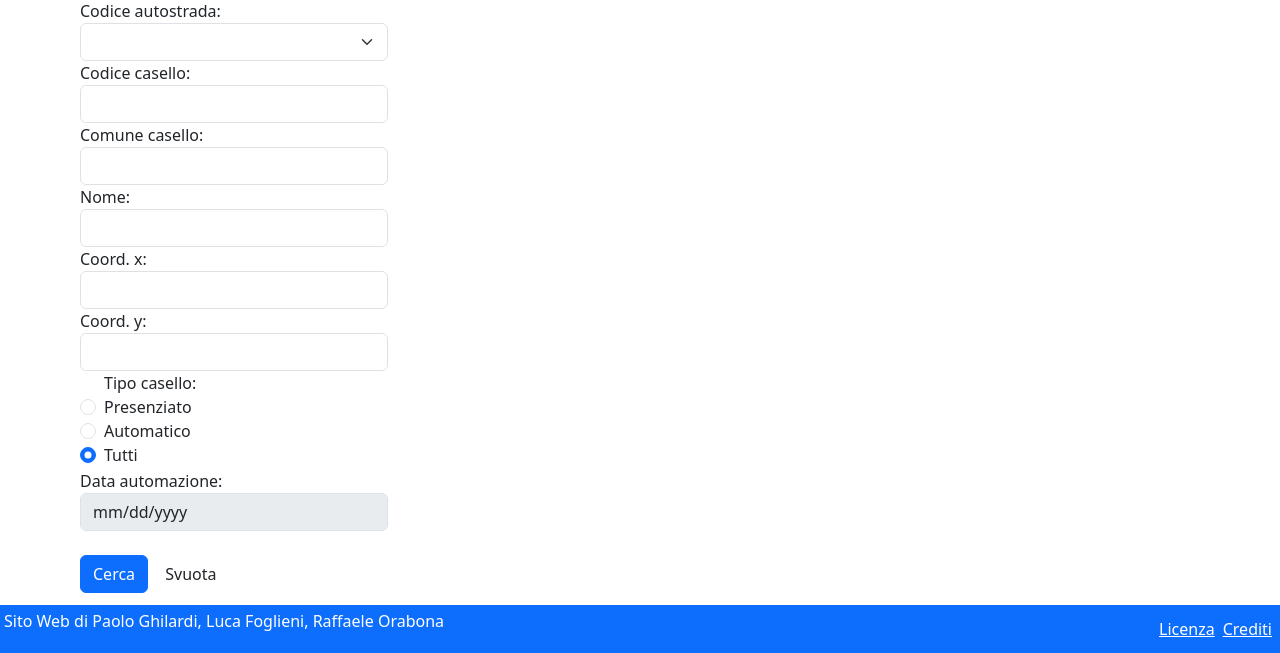
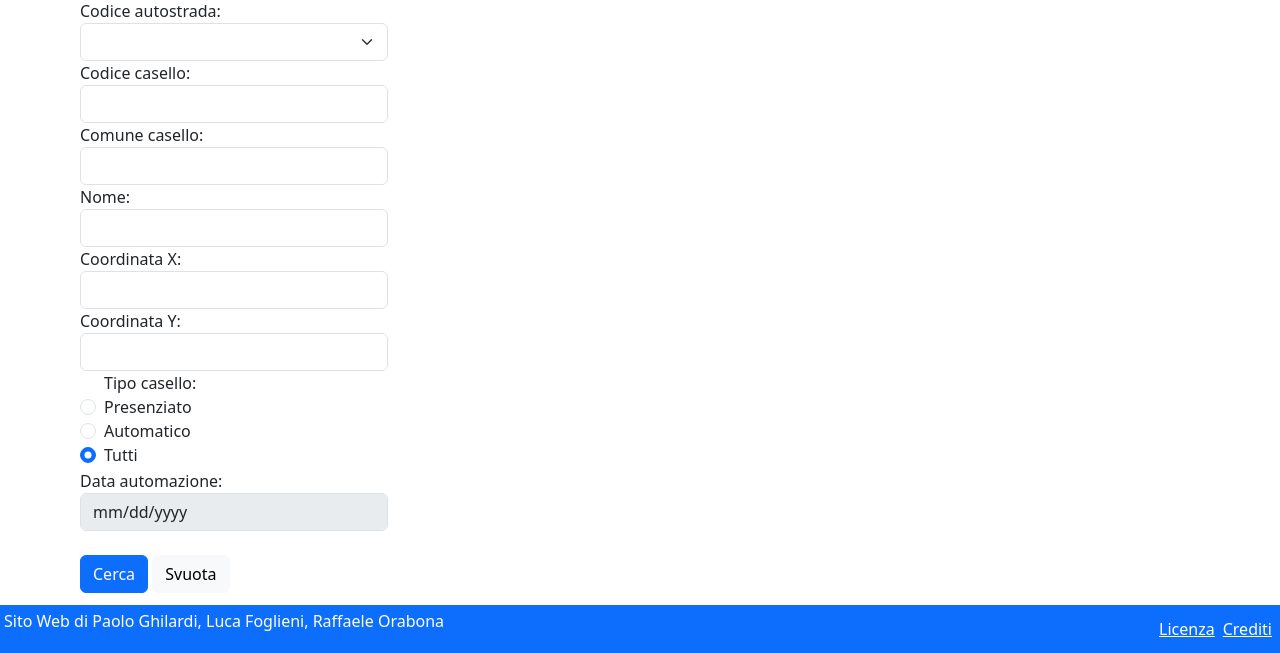
Before and after one commit to PerilousBooklet/progetto-pweb2, a Django app: page /app/casello in a window 1280 px wide. Shown: the part 147-800 px from the top of the page. Run offline with Django 4.2, Linux system fonts and the light colour scheme; data that the repository does not hold is empty; some libraries are stand-ins or nearby versions; some web fonts are replaced.

Commit message:
rimossi import inutili, leggeri cambiamenti ai pulsanti e lable

```diff
--- a/autostrade/app/customlib.py
+++ b/autostrade/app/customlib.py
@@ -1,7 +1,3 @@
-from genericpath import exists
-from typing import Any
-from unittest import result
-from django.http import HttpRequest
 import psycopg2
 
 dbname = "pweb2"
--- a/autostrade/app/forms.py
+++ b/autostrade/app/forms.py
@@ -15,7 +15,7 @@ class ComuneForm(forms.Form):
 class ComuneModalForm(forms.Form):
 	forms.Select
 	codiceModal = forms.CharField(label="Codice comune", max_length=100, required=False)
-	codiceModal.widget.attrs.update({"class": "form-control"})
+	codiceModal.widget.attrs.update({"class": "form-control", "disabled": " "})
 
 	provinciaModal = forms.CharField(label="Provincia", widget=forms.Select(choices=customlib.getProvincieUnique()), required=False)
 	provinciaModal.widget.attrs.update({"class": "form-select"})
@@ -51,10 +51,10 @@ class CaselloForm(forms.Form):
 	nome = forms.CharField(label="Nome", max_length=100, required=False)
 	nome.widget.attrs.update({"class": "form-control"})
 
-	x = forms.CharField(label="Coord. x", max_length=100, required=False)
+	x = forms.CharField(label="Coordinata X", max_length=100, required=False)
 	x.widget.attrs.update({"class": "form-control"})
 
-	y = forms.CharField(label="Coord. y", max_length=100, required=False)
+	y = forms.CharField(label="Coordinata Y", max_length=100, required=False)
 	y.widget.attrs.update({"class": "form-control"})
 
 	is_automatico = forms.ChoiceField(label="Tipo casello", widget=forms.RadioSelect, choices=opzioniAutomatico, required=False)
--- a/autostrade/templates/autostrada.html
+++ b/autostrade/templates/autostrada.html
@@ -33,7 +33,7 @@
 					{{ form }}
 					<br />
 					<button type="submit" class="btn btn-primary">Cerca</button>
-					<button type="reset" class="btn">Svuota</button>
+					<button type="reset" class="btn btn-light">Svuota</button>
 				</form>
 			</div>
 
@@ -45,7 +45,7 @@
 					<table class="table table-bordered table-hover align-middle">
 						<thead>
 							<th scope="col">Codice Nazionale</th>
-							<th scope="col">Codice Europeo</th>
+							<th scope="col">Codice europeo</th>
 							<th scope="col">Nome</th>
 							<th scope="col">Lunghezza</th>
 						</thead>
--- a/autostrade/templates/casello.html
+++ b/autostrade/templates/casello.html
@@ -75,7 +75,7 @@
 
 					<br />
 					<button type="submit" class="btn btn-primary">Cerca</button>
-					<button type="reset" class="btn">Svuota</button>
+					<button type="reset" class="btn btn-light">Svuota</button>
 				</form>
 			</div>
 
```
